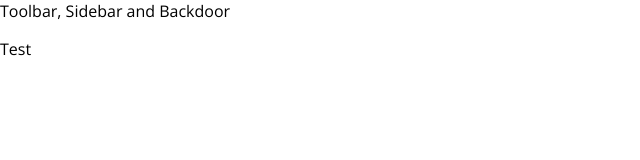
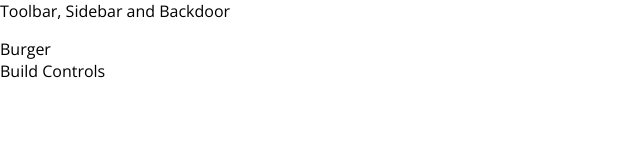
Before and after one commit to MilanMarakana/Burger-App, a React (Create React App) app: page / in a window 1280 px wide. Shown: the top 160 px of the page, without its empty margins (0-640 px from the left). Built offline with nearby package versions, Linux system fonts and the light colour scheme.

Commit message:
Update container and apply style to App

```diff
--- a/src/App.js
+++ b/src/App.js
@@ -1,5 +1,6 @@
 import React, {Component} from 'react';
 import Layout from './components/Layout/Layout';
+import BurgerBuilder from './containers/BurgerBuilder/BurgerBuilder';
 
 
 class App extends Component {
@@ -7,7 +8,7 @@
     return (
       <div>
         <Layout>
-          <p>Test</p>
+          <BurgerBuilder />
         </Layout>
       </div>
     );
--- a/src/components/Layout/Layout.js
+++ b/src/components/Layout/Layout.js
@@ -1,11 +1,12 @@
 import React from 'react';
 import Aux from '../../hoc/Auxiliary';
+import Classes from './Layout.module.css';
 
 
 const layout = (props) => (
     <Aux>
     <div>Toolbar, Sidebar and Backdoor</div>
-    <main>
+    <main className={Classes.Content}>
         {props.children}
     </main>
     </Aux>
--- /dev/null
+++ b/src/components/Layout/Layout.module.css
@@ -0,0 +1,3 @@
+.Content {
+    margin-top: 16px;
+}
--- /dev/null
+++ b/src/containers/BurgerBuilder/BurgerBuilder.js
@@ -0,0 +1,16 @@
+import React, {Component} from 'react';
+
+import Aux from '../../hoc/Auxiliary';
+
+class BurgerBuilder extends Component {
+    render () {
+        return (
+            <Aux>
+                <div>Burger</div>
+                <div>Build Controls</div>
+            </Aux>
+        );
+    }
+}
+
+export default BurgerBuilder;
```
